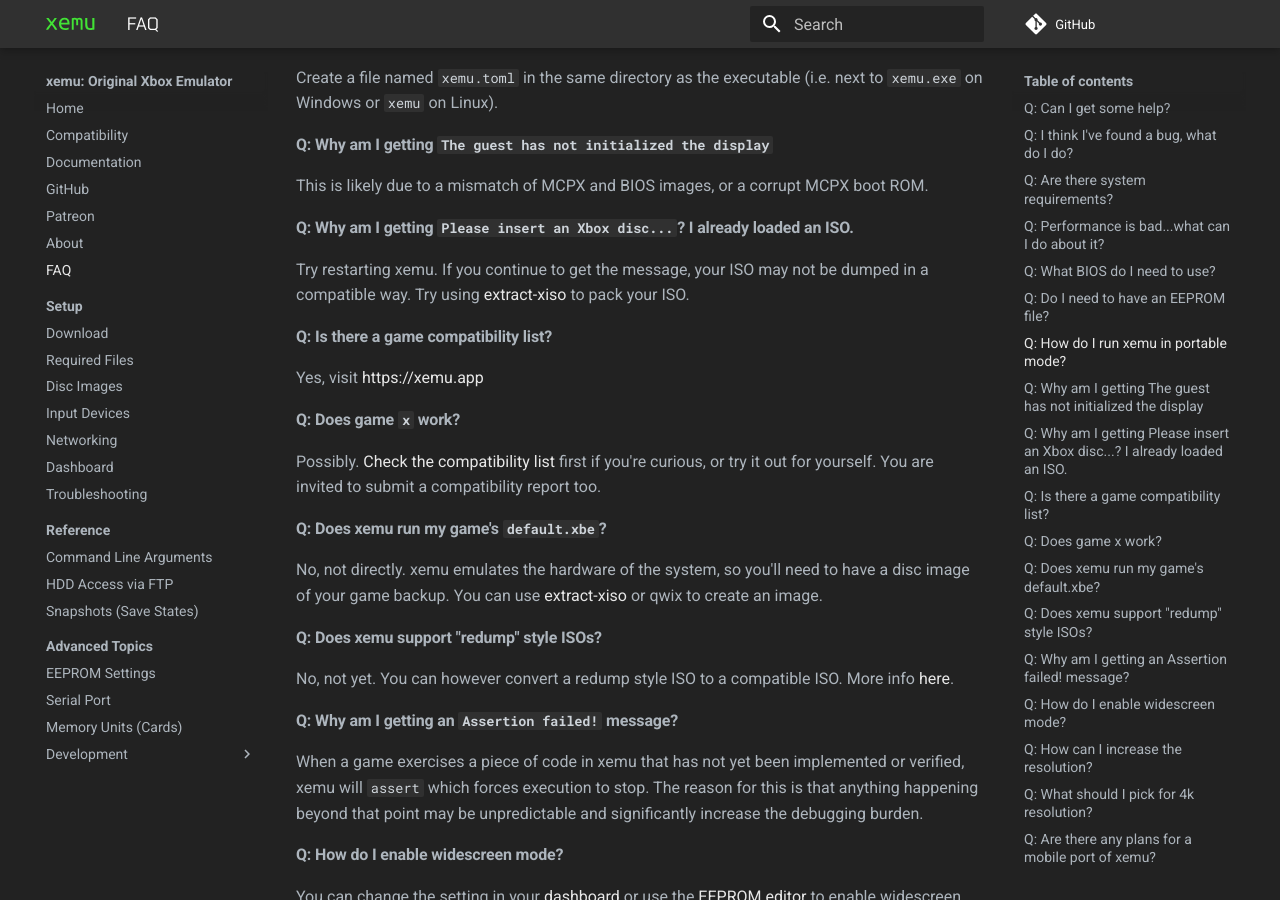
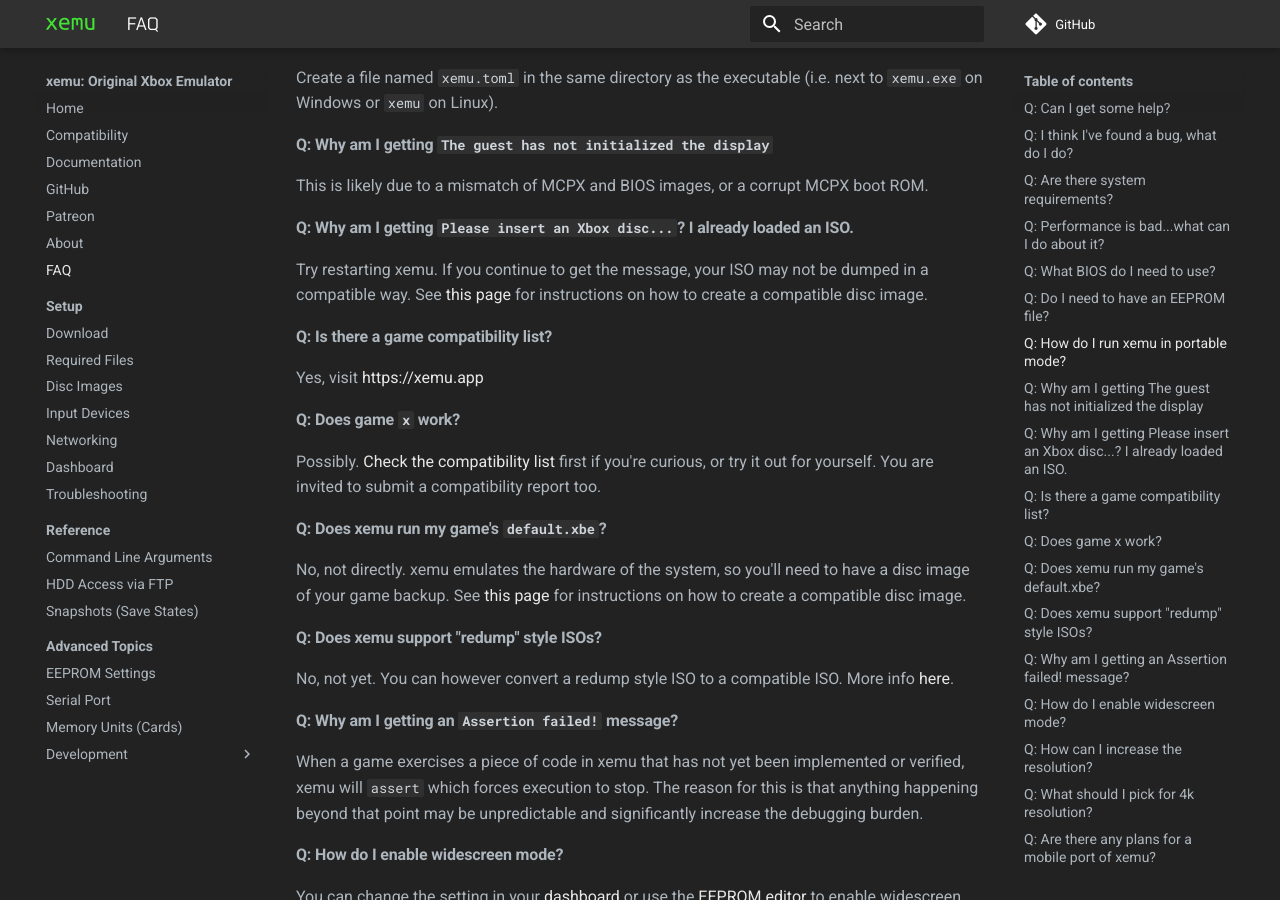
Before and after one commit to xemu-project/xemu-website, an MkDocs documentation site: the page built from docs/docs/faq.md, in a window 1280 px wide and 900 px high, scrolled down 870 px. Built offline with MkDocs 1.6.1 and Material for MkDocs 9.7.7, drawn with Linux system fonts in a browser that asks for light colours; comment, search, counter and statistics services are not loaded.

Commit message:
Replace FAQ mentions of extract-xiso with links to the disc images page

```diff
--- a/docs/docs/faq.md
+++ b/docs/docs/faq.md
@@ -25,7 +25,7 @@ Create a file named `xemu.toml` in the same directory as the executable (i.e. ne
 This is likely due to a mismatch of MCPX and BIOS images, or a corrupt MCPX boot ROM.
 
 #### Q: Why am I getting `Please insert an Xbox disc...`? I already loaded an ISO.
-Try restarting xemu. If you continue to get the message, your ISO may not be dumped in a compatible way. Try using [extract-xiso](https://github.com/xboxdev/extract-xiso) to pack your ISO.
+Try restarting xemu. If you continue to get the message, your ISO may not be dumped in a compatible way. See [this page](disc-images.md) for instructions on how to create a compatible disc image.
 
 #### Q: Is there a game compatibility list?
 Yes, visit https://xemu.app
@@ -34,7 +34,7 @@ Yes, visit https://xemu.app
 Possibly. [Check the compatibility list](https://xemu.app) first if you're curious, or try it out for yourself. You are invited to submit a compatibility report too.
 
 #### Q: Does xemu run my game's `default.xbe`?
-No, not directly. xemu emulates the hardware of the system, so you'll need to have a disc image of your game backup. You can use [extract-xiso](https://github.com/xboxdev/extract-xiso) or qwix to create an image.
+No, not directly. xemu emulates the hardware of the system, so you'll need to have a disc image of your game backup. See [this page](disc-images.md) for instructions on how to create a compatible disc image.
 
 #### Q: Does xemu support "redump" style ISOs?
 No, not yet. You can however convert a redump style ISO to a compatible ISO. More info [here](<https://xemu.app/docs/disc-images/#about-redump-isos>).
```
